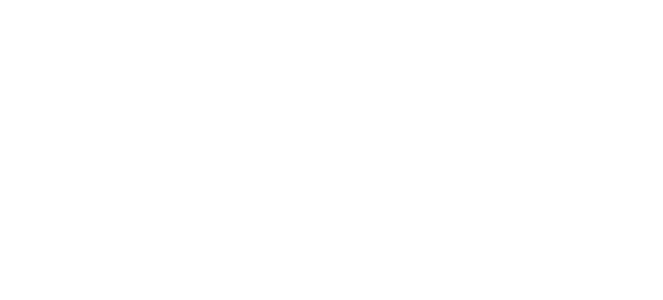
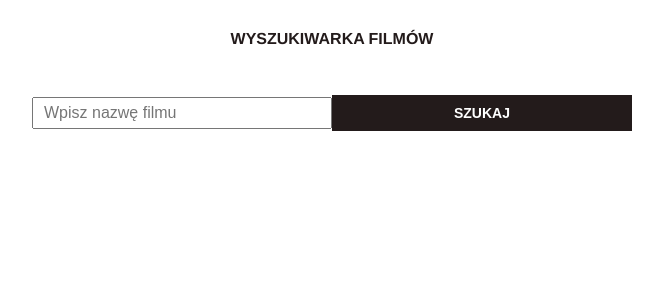
Before and after one commit to lomza02/movies_app, a Vue app: page / in a window 1280 px wide. Shown: the top 300 px of the page, without its empty margins (308-971 px from the left). Built offline with nearby package versions, Linux system fonts and the light colour scheme.

Commit message:
code and style Search component

```diff
--- a/src/App.vue
+++ b/src/App.vue
@@ -1,9 +1,56 @@
 <template>
-  <div id="app"></div>
+  <div id="app">
+    <h1 class="title">Wyszukiwarka filmów</h1>
+    <Search @searchMovie="searchMovie" />
+  </div>
 </template>
 
 <script>
-export default {};
+import Search from './components/Search';
+import { fetchMovies } from './methods/fetchMovies';
+export default {
+  components: {
+    Search,
+  },
+  data() {
+    return {
+      sortMoviesBy: null,
+      movies: [],
+      clicked: false,
+      currentPage: 1,
+      message: {
+        type: null,
+        text: null,
+      },
+      lastPage: 1,
+      movie: null,
+    };
+  },
+  methods: {
+    searchMovie: async function(movie) {
+      this.currentPage = 1;
+      this.movies = [];
+      this.message = {
+        type: 'loading',
+        text: 'Ładowanie filmów...',
+      };
+      this.sortMoviesBy = null;
+      const { results, total_pages, type, text } = await fetchMovies(
+        this.currentPage,
+        movie
+      );
+      console.log(results);
+      this.message = {
+        type: type,
+        text: text,
+      };
+      this.movie = movie;
+      this.movies = results;
+      this.lastPage = total_pages;
+      this.clicked = true;
+    },
+  },
+};
 </script>
 
 <style lang="scss">
@@ -18,4 +65,10 @@
   color: $accent-color;
   margin: 30px 0;
 }
+.title {
+  width: 100%;
+  font-size: $font-size-xl;
+  text-align: center;
+  text-transform: uppercase;
+}
 </style>
--- /dev/null
+++ b/src/components/Search.vue
@@ -0,0 +1,69 @@
+<template>
+  <form class="search" @submit="searchMovie">
+    <input
+      class="search__input"
+      id="movie"
+      type="text"
+      placeholder="Wpisz nazwę filmu"
+      v-model="movie"
+      name="movie"
+    />
+    <p class="search__error" v-if="error" v-bind:key="error">{{ error }}</p>
+    <input class="search__button" type="submit" value="Szukaj" />
+  </form>
+</template>
+
+<script>
+export default {
+  data() {
+    return {
+      error: null,
+      movie: null,
+    };
+  },
+  methods: {
+    searchMovie: async function(e) {
+      e.preventDefault();
+      this.error = null;
+      if (!this.movie) {
+        return (this.error = 'Nazwa filmu wymagana.');
+      }
+      this.$emit('searchMovie', this.movie);
+    },
+  },
+};
+</script>
+
+<style lang="scss">
+@import '../variables';
+.search {
+  display: flex;
+  justify-content: center;
+  align-items: center;
+  flex-wrap: wrap;
+  min-height: 100px;
+  margin: $margin;
+  &__input {
+    font-size: $font-size-xl;
+    padding: 5px 10px;
+    width: 300px;
+  }
+  &__error {
+    color: red;
+    font-size: $font-size-xs;
+    font-weight: 600;
+    letter-spacing: 1px;
+  }
+  &__button {
+    background-color: $accent-color;
+    color: white;
+    text-transform: uppercase;
+    width: 300px;
+    font-weight: 600;
+    font-size: $font-size-xm;
+    padding: 10px 15px;
+    border: none;
+    cursor: pointer;
+  }
+}
+</style>
--- a/src/main.js
+++ b/src/main.js
@@ -1,8 +1,4 @@
-import Vue from 'vue'
-import App from './App.vue'
+import { createApp } from 'vue';
+import App from './App.vue';
 
-Vue.config.productionTip = false
-
-new Vue({
-  render: h => h(App),
-}).$mount('#app')
+createApp(App).mount('#app');
--- /dev/null
+++ b/src/methods/fetchMovies.js
@@ -0,0 +1,23 @@
+export const fetchMovies = async (pageNumber, movieQuery) => {
+  try {
+    let type = null;
+    let text = null;
+    const movies = await fetch(
+      `https://api.themoviedb.org/4/search/movie?api_key=${
+        process.env.VUE_APP_API_KEY
+      }&language=pl-PL&page=${pageNumber}&query=${encodeURI(movieQuery)}`
+    );
+    const parsedMovies = await movies.json();
+    if (movies.status !== 200) {
+      (type = 'error'), (text = parsedMovies.status_message);
+      return { type, text };
+    }
+    if (parsedMovies.results.length === 0) {
+      type = 'notFind';
+      text = 'Nie znaleziono takiego filmu :(';
+    }
+    return { ...parsedMovies, type, text };
+  } catch {
+    return { type: 'error', text: 'Błąd serwera' };
+  }
+};
```
Also changed, not shown: package.json (+6 -6 lines), src/variables.scss (renamed from variables.scss), 2 other files (tests, documents, lock files or other folders).
